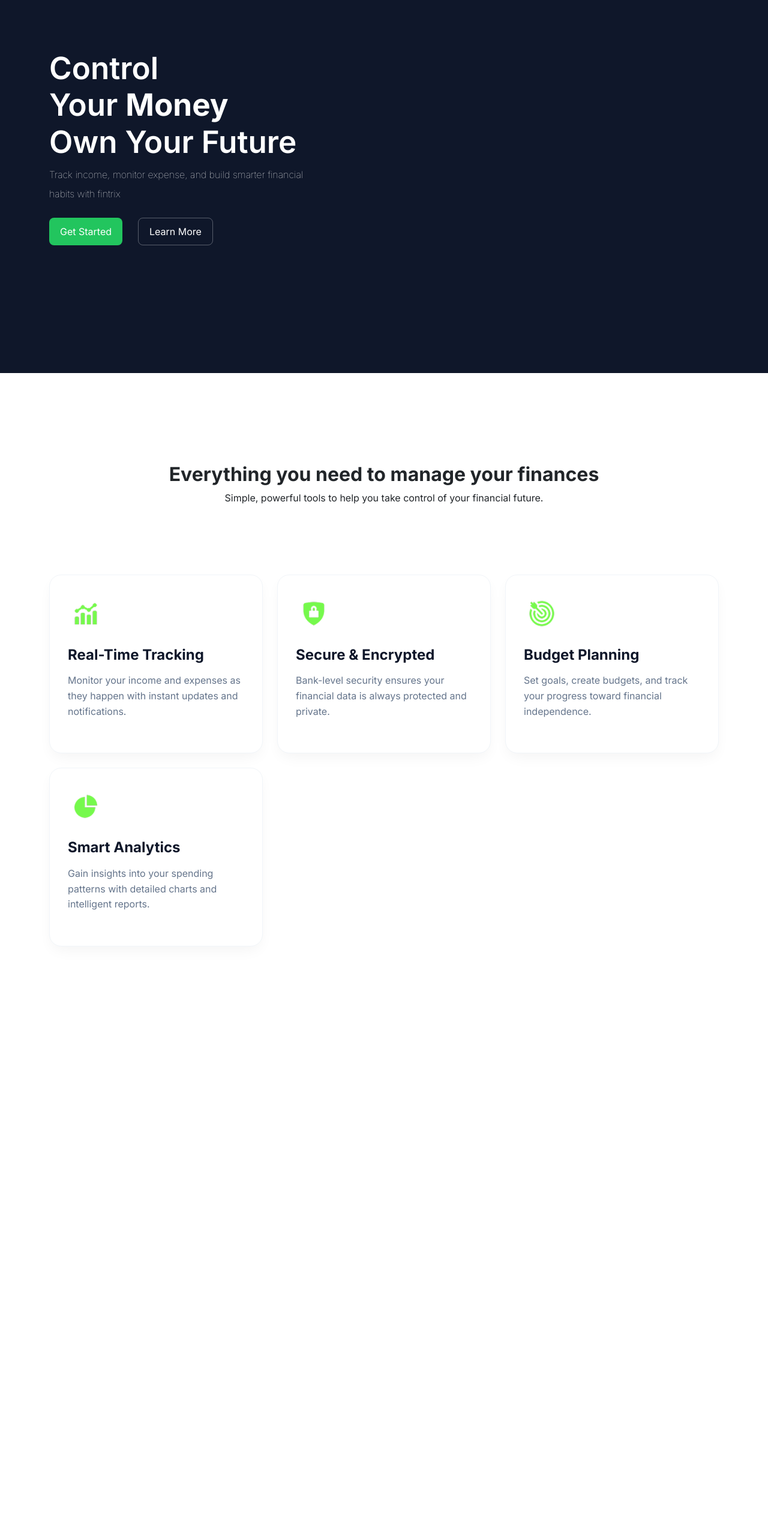
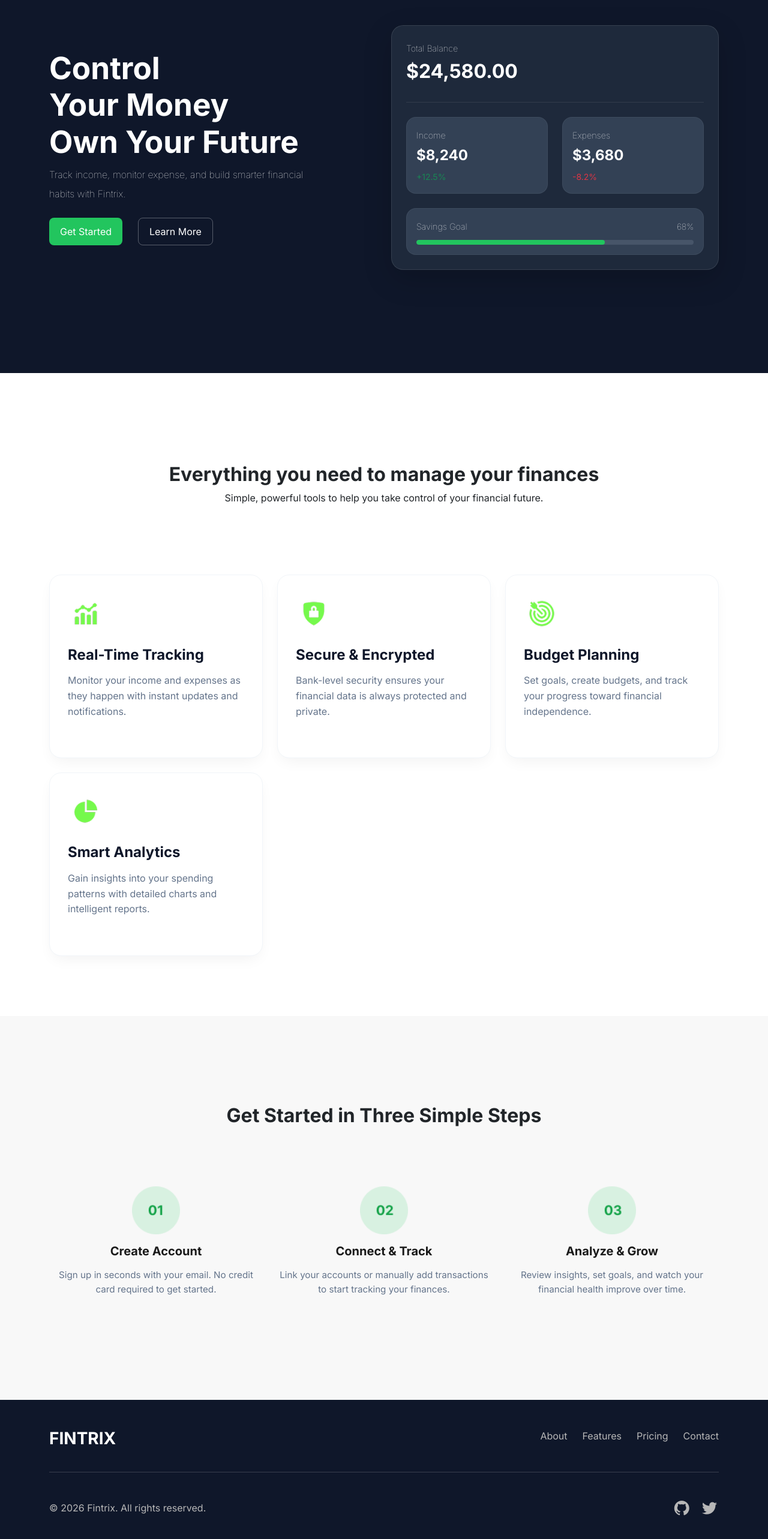
Before and after one commit to AishaSekar/fe-fintrix, a React (Vite) app: page / in a window 1280 px wide. Shown: the part 178-2744 px from the top of the page at 60% size. Before the commit the page ends 1856 px from the top, so only its background shows below. Built offline with nearby package versions, Linux system fonts and the light colour scheme.

Commit message:
Update Homepage

```diff
--- a/src/App.jsx
+++ b/src/App.jsx
@@ -3,6 +3,7 @@
 import HomePage from "./pages/HomePage";
 import LoginPage from "./pages/LoginPage";
 import RegisterPage from "./pages/RegisterPage";
+import FooterComponent from "./components/FooterComponent";
 
 function App() {
   return (
@@ -20,7 +21,6 @@
             </>
           }
         />
-
       </Routes>
     </div>
   );
--- a/src/components/FooterComponent.jsx
+++ b/src/components/FooterComponent.jsx
@@ -1,7 +1,42 @@
+import { Row, Col, Container } from "react-bootstrap";
+import { Link } from "react-router-dom";
+
 const FooterComponent = () => {
   return (
-    <div>FooterComponent</div>
-  )
-}
+    <div className="footer py-5">
+      <Container>
+        <Row className="justify-content-between align-items-start">
+          <Col xs="auto">
+            <h3 className="fw-bold">FINTRIX</h3>
+          </Col>
+          <Col xs="auto" className="footer-links">
+            <Link to="">About</Link>
+            <Link to="">Features</Link>
+            <Link to="">Pricing</Link>
+            <Link to="">Contact</Link>
+          </Col>
+        </Row>
 
-export default FooterComponent
+        <hr />
+
+        <Row className="justify-content-between">
+          <Col xs="auto" className="mt-3">
+            <p>© 2026 Fintrix. All rights reserved.</p>
+          </Col>
+          <Col xs="auto">
+          <div className="social mt-3">
+            <Link to="">
+              <i className="fa-brands fa-github"></i>
+               </Link>
+               <Link to="">
+              <i className="fa-brands fa-twitter"></i>
+              </Link>
+            </div>
+          </Col>
+        </Row>
+      </Container>
+    </div>
+  );
+};
+
+export default FooterComponent;
--- a/src/components/NavBarComponent.jsx
+++ b/src/components/NavBarComponent.jsx
@@ -35,7 +35,7 @@
           <Navbar.Brand href="#home" className="fs-3 fw-bold text-white">Fintrix</Navbar.Brand>
           <Navbar.Toggle aria-controls="basic-navbar-nav" />
           <Navbar.Collapse id="basic-navbar-nav">
-            <Nav className="ms-auto me-lg-4 text-center align-items-center">
+            <Nav className="ms-auto text-center align-items-center">
               {navLinks.map((link) => {
                 return (
                   <div className="nav-link" key={link.id}>
--- a/src/data/index.js
+++ b/src/data/index.js
@@ -45,13 +45,13 @@
     paragraf: "Sign up in seconds with your email. No credit card required to get started."
   },
    {
-    id: 1,
+    id: 2,
     image:"images/no2.png",
     judul: "Connect & Track",
     paragraf: "Link your accounts or manually add transactions to start tracking your finances."
   },
    {
-    id: 1,
+    id: 3,
     image:"images/no3.png",
     judul: "Analyze & Grow",
     paragraf: "Review insights, set goals, and watch your financial health improve over time."
--- a/src/pages/HomePage.jsx
+++ b/src/pages/HomePage.jsx
@@ -1,6 +1,7 @@
 import { Container, Row, Col } from "react-bootstrap";
 import { useNavigate } from "react-router-dom";
-import { lembarDua } from "../data/index";
+import { getStarted, lembarDua } from "../data/index";
+import FooterComponent from "../components/FooterComponent";
 
 const HomePage = () => {
   let navigate = useNavigate();
@@ -8,20 +9,19 @@
     <div className="homepage">
       <header className="w-100 min-vh-100 d-flex align-items-center pt-lg-5">
         <Container>
-          <Row className="header-box d-flex align-items-center">
-            <Col lg="6">
-              <h1>
-                Control
-                <br />
+          <Row className="header-box d-flex align-items-center justify-content-center">
+            <Col lg={6} md={12} className="text-center text-lg-start">
+              <h1 className="fw-bold">
+                Control <br />
                 Your <span>Money</span> <br />
                 Own Your Future
               </h1>
               <p className="mb-4">
                 Track income, monitor expense, and build smarter financial{" "}
-                <br />
-                habits with fintrix
+                <br className="d-none d-lg-block" />
+                habits with Fintrix.
               </p>
-              <div class="d-flex gap-3 flex-column flex-md-row">
+              <div className="d-flex gap-3 flex-column flex-md-row justify-content-center justify-content-lg-start">
                 <button
                   onClick={() => navigate("/login")}
                   className="btn-get-started"
@@ -31,9 +31,58 @@
                 <button className="btn-learn-more">Learn More</button>
               </div>
             </Col>
+
+            <Col lg={6} md={10} sm={12} className="mt-5 mt-lg-0 d-flex justify-content-center">
+              <div className="dashboard-card shadow-lg p-4 w-100">
+                <div className="d-flex justify-content-between align-items-center mb-4 text-start">
+                  <div>
+                    <p className="mb-1 text-label">Total Balance</p>
+                    <h2 className="fw-bold text-white">$24,580.00</h2>
+                  </div>
+                </div>
+
+                <hr className="border-secondary mb-4" />
+
+                <Row className="text-start">
+                  <Col xs={6}>
+                    <div className="stat-box p-3 rounded-4">
+                      <p className="mb-1 text-label">Income</p>
+                      <h4 className="fw-bold text-white">$8,240</h4>
+                      <span className="text-success small">+12.5%</span>
+                    </div>
+                  </Col>
+                  <Col xs={6}>
+                    <div className="stat-box p-3 rounded-4">
+                      <p className="mb-1 text-label">Expenses</p>
+                      <h4 className="fw-bold text-white">$3,680</h4>
+                      <span className="text-danger small">-8.2%</span>
+                    </div>
+                  </Col>
+                </Row>
+
+                <div className="savings-box mt-4 p-3 rounded-4 text-start">
+                  <div className="d-flex justify-content-between mb-2">
+                    <p className="mb-0 text-label">Savings Goal</p>
+                    <p className="small text-white mb-0">68%</p>
+                  </div>
+
+                  <div className="progress custom-progress-container">
+                    <div
+                      className="progress-bar custom-progress-bar"
+                      role="progressbar"
+                      aria-valuenow="68"
+                      aria-valuemin="0"
+                      aria-valuemax="100"
+                    ></div>
+                  </div>
+                </div>
+              </div>
+            </Col>
           </Row>
         </Container>
       </header>
+
+      {/* Section Lembar Dua */}
       <div className="lembar-dua w-100 min-vh-100">
         <Container>
           <Row>
@@ -55,7 +104,7 @@
                     <img src={hal2.image} alt={hal2.judul} className="mb-3" />
                     <div className="hal2">
                       <h5 className="mb-3 fw-bold">{hal2.judul}</h5>
-                      <p>{hal2.paragraf}</p>
+                      <p className="mb-4">{hal2.paragraf}</p>
                     </div>
                   </div>
                 </Col>
@@ -64,9 +113,36 @@
           </Row>
         </Container>
       </div>
-      <div>
 
+      {/* Section Lembar Cara */}
+      <div className="lembar-cara w-100">
+        <Container>
+          <Row className="mb-5">
+            <Col>
+              <h2 className="text-center fw-bold">
+                Get Started in Three Simple Steps
+              </h2>
+            </Col>
+          </Row>
+          <Row>
+            {getStarted.map((start) => {
+              return (
+                <Col key={start.id} lg="4" md="6" sm="12" className="text-center">
+                  <img
+                    src={start.image}
+                    alt="number"
+                    className="mb-3 mx-auto d-block"
+                  />
+                  <h5 className="mb-3 fw-bold">{start.judul}</h5>
+                  <p className="mb-4">{start.paragraf}</p>
+                </Col>
+              );
+            })}
+          </Row>
+        </Container>
       </div>
+
+      <FooterComponent />
     </div>
   );
 };
--- a/src/styles/main.css
+++ b/src/styles/main.css
@@ -12,7 +12,7 @@
   position: fixed;
   padding: 15px 0;
   width: 100%;
-  transition: all .4s ease-in-out;
+  transition: all 0.4s ease-in-out;
   z-index: 9999;
   background-color: transparent;
 }
@@ -26,7 +26,7 @@
 
 .navbar .navbar-brand {
   color: white;
-  transition: .3s;
+  transition: 0.3s;
 }
 
 .navbar.color-active .navbar-brand {
@@ -38,7 +38,7 @@
   font-weight: 500;
   text-decoration: none;
   color: white;
-  transition: .3s;
+  transition: 0.3s;
 }
 
 .navbar.color-active .nav-link a {
@@ -73,7 +73,7 @@
 
 .btn-get-started {
   background-color: #22c55e;
-  border: none ;
+  border: none;
   color: white;
   padding: 10px 18px;
   border-radius: 8px;
@@ -101,6 +101,49 @@
   color: #0f172a;
   border-color: white;
 }
+
+/* Styling Kartu Dashboard */
+.dashboard-card {
+  background-color: #1e293b;
+  border: 1px solid rgba(255, 255, 255, 0.1);
+  border-radius: 20px;
+}
+
+.stat-box, .savings-box {
+  background-color: #334155;
+  border: 1px solid rgba(255, 255, 255, 0.05);
+}
+
+.text-label {
+  color: #94a3b8;
+  font-size: 0.9rem;
+}
+
+/* --- Custom Progress Bar --- */
+.custom-progress-container {
+  height: 8px !important;
+  background-color: #475569 !important;
+  border-radius: 10px !important;
+  overflow: hidden;
+}
+
+.custom-progress-bar {
+  width: 68%;
+  background-color: #22C55E !important;
+  border-radius: 10px !important;
+  border: none !important;
+}
+
+.dashboard-card {
+  transition: transform 0.3s ease;
+}
+
+.dashboard-card:hover {
+  transform: translateY(-5px);
+}
+
+/* Style Header Home Page */
+
 
 /* Style HomePage-lembar-dua */
 .homepage .lembar-dua {
@@ -146,7 +189,7 @@
   color: #64748b;
   line-height: 1.6;
 }
-
+/* Style HomePage-lembar-dua */
 
 @media (max-width: 991px) {
   .homepage .header-box h1 {
@@ -180,3 +223,196 @@
     align-items: center;
   }
 }
+
+/* Style Home Page lembar getStarted */
+.lembar-cara {
+  min-height: 80vh;
+  background-color: #f8f8f8;
+  align-items: center;
+  display: flex;
+}
+
+.lembar-cara h2 {
+  margin-bottom: 50px;
+}
+
+.lembar-cara img {
+  width: 80px;
+  height: auto;
+}
+
+.lembar-cara h5 {
+  font-weight: 700;
+  color: #1a1a1a;
+}
+
+.lembar-cara p {
+  color: #64748b;
+  font-size: 0.95rem;
+  line-height: 1.6;
+}
+/* Style Home Page lembar getStarted */
+
+/* Style Footer */
+.footer {
+  padding: 80px 0 40px 0;
+  background-color: #0F172A;
+  display: flex;
+  align-items: center;
+}
+
+.footer .container {
+  display: flex;
+  flex-direction: column;
+  justify-content: space-between;
+  min-height: 20vh;
+}
+
+.footer h3 {
+  color: #ffffff;
+}
+
+.footer p, hr {
+  color: #b7b7b7;
+}
+.footer-links {
+  display: flex;
+  gap: 25px;
+}
+.footer-links a {
+  text-decoration: none;
+  color: #b7b7b7;
+  transition: 0.3s;
+}
+
+.footer-links a:hover {
+  color: #ffffff;
+}
+
+.footer .col:nth-child(2) {
+  justify-content: flex-end;
+}
+
+.social {
+  display: flex !important;
+  justify-content: flex-end;
+  gap: 15px;
+}
+.social i {
+  color: #b7b7b7;
+  transition: 0.3s;
+  font-size: 25px;
+}
+
+.social i:hover {
+  color: #ffffff;
+}
+
+/* Style Footer */
+* { font-family: "Inter", sans-serif; }
+header { background-color: #0f172a; }
+
+
+/* Tablet (iPad/Tablet Android) */
+@media (max-width: 991px) {
+  .homepage .header-box {
+    text-align: center;
+    padding-bottom: 50px;
+    padding-top: 100px;
+  }
+
+  .dashboard-card {
+    max-width: 500px;
+    margin: 0 auto;
+  }
+}
+
+/* Mobile (Handphone) */
+@media (max-width: 768px) {
+  .homepage .header-box {
+    padding-top: 100px;
+  }
+  .lembar-cara {
+    padding-top: 40px;
+    display: block;
+  }
+
+  .lembar-cara h2 {
+    margin-top: 20px;
+    margin-bottom: 5px;
+  }
+
+  .homepage .header-box h1 {
+    font-size: 2.2rem;
+    line-height: 1.2;
+    margin-top: 20px;
+    margin-bottom: 1.5rem;
+  }
+
+  .homepage .header-box p {
+    font-size: 0.9rem;
+    padding: 0 10px;
+    margin-bottom: 2rem !important;
+  }
+
+  .homepage .header-box .d-flex.gap-3 {
+    width: 100%;
+    margin-bottom: 3.5rem;
+  }
+
+  .btn-get-started {
+    width: 100%;
+    margin-bottom: 10px;
+  }
+
+  .btn-learn-more {
+    width: 100%;
+    margin-left: 0 !important;
+  }
+
+  .dashboard-card {
+    padding: 1.5rem !important;
+    max-width: 100%;
+  }
+
+  .dashboard-card h2 { font-size: 1.5rem; }
+  .stat-box h4 { font-size: 1.2rem; }
+
+  /* Footer Mobile */
+  .footer {
+    padding: 50px 0;
+    text-align: center;
+  }
+
+  .footer .row:first-child {
+    flex-direction: column;
+    align-items: center !important;
+    gap: 20px;
+  }
+
+  .footer-links {
+    flex-wrap: wrap;
+    justify-content: center;
+    gap: 15px;
+  }
+
+  .footer .row:last-child {
+    flex-direction: column-reverse;
+    gap: 20px;
+  }
+
+  .social {
+    justify-content: center !important;
+  }
+}
+
+/* Extra Small (HP Kecil) */
+@media (max-width: 480px) {
+  .homepage .header-box h1 {
+    font-size: 1.8rem;
+  }
+
+  .stat-box {
+    padding: 10px !important;
+  }
+}
```
Also changed, not shown: index.html (+12 -0 lines).
